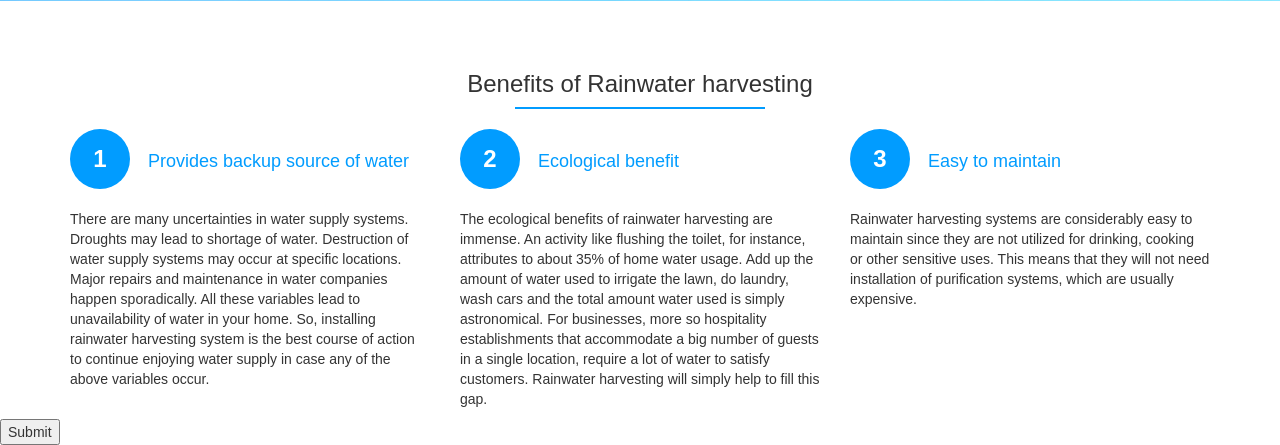
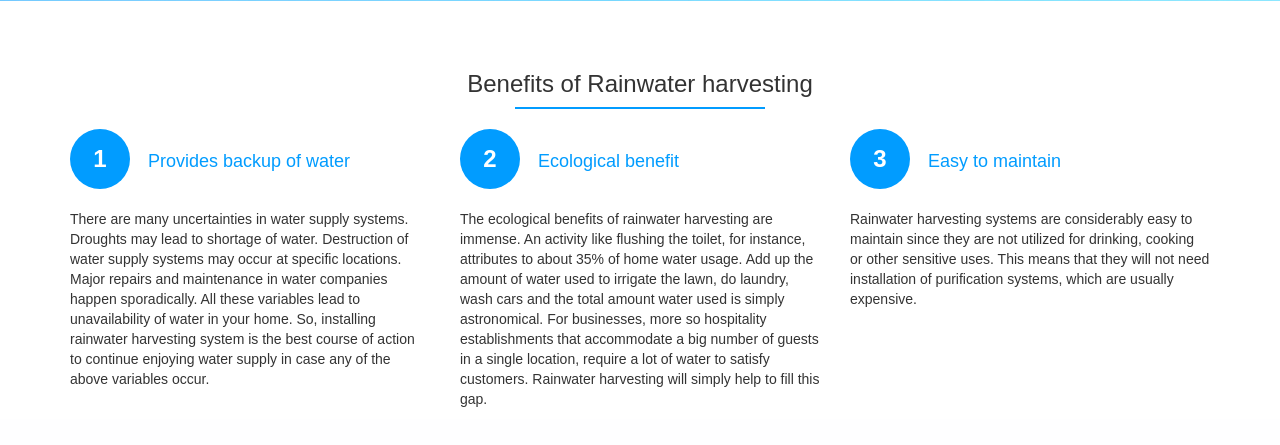
Before and after one commit to 404found-everesthack/junkiri, a Django app: page /junapp/harvestRain in a window 1280 px wide. Shown: the part 449-894 px from the top of the page. After the commit the page ends 856 px from the top, so only its background shows below. Run offline with Django 3.2, Linux system fonts and the light colour scheme; some libraries are stand-ins or nearby versions.

Commit message:
Prayush- style updated

```diff
--- a/junapp/templates/junapp/input.html
+++ b/junapp/templates/junapp/input.html
@@ -80,7 +80,7 @@
         <div style="transform:translate(-50%,0);height:2px; left:50%; border-bottom:2px solid #019cff; width:250px;position:relative;top:-20px"></div>
         <div class="col-md-4">
             <button disabled>1</button>
-            <h4>Provides backup source of water</h4>
+            <h4>Provides backup of water</h4>
             <p>
                 There are many uncertainties in water supply systems. Droughts may lead to shortage of water. Destruction of water supply systems may occur at specific locations. Major repairs and maintenance in water companies happen sporadically. All these variables lead to unavailability of water in your home. So, installing rainwater harvesting system is the best course of action to continue enjoying water supply in case any of the above variables occur.
             </p>
@@ -157,6 +157,5 @@
 
     })
 </script>
-    <input type="submit" value="Submit">
 </form>
 </html>
```
